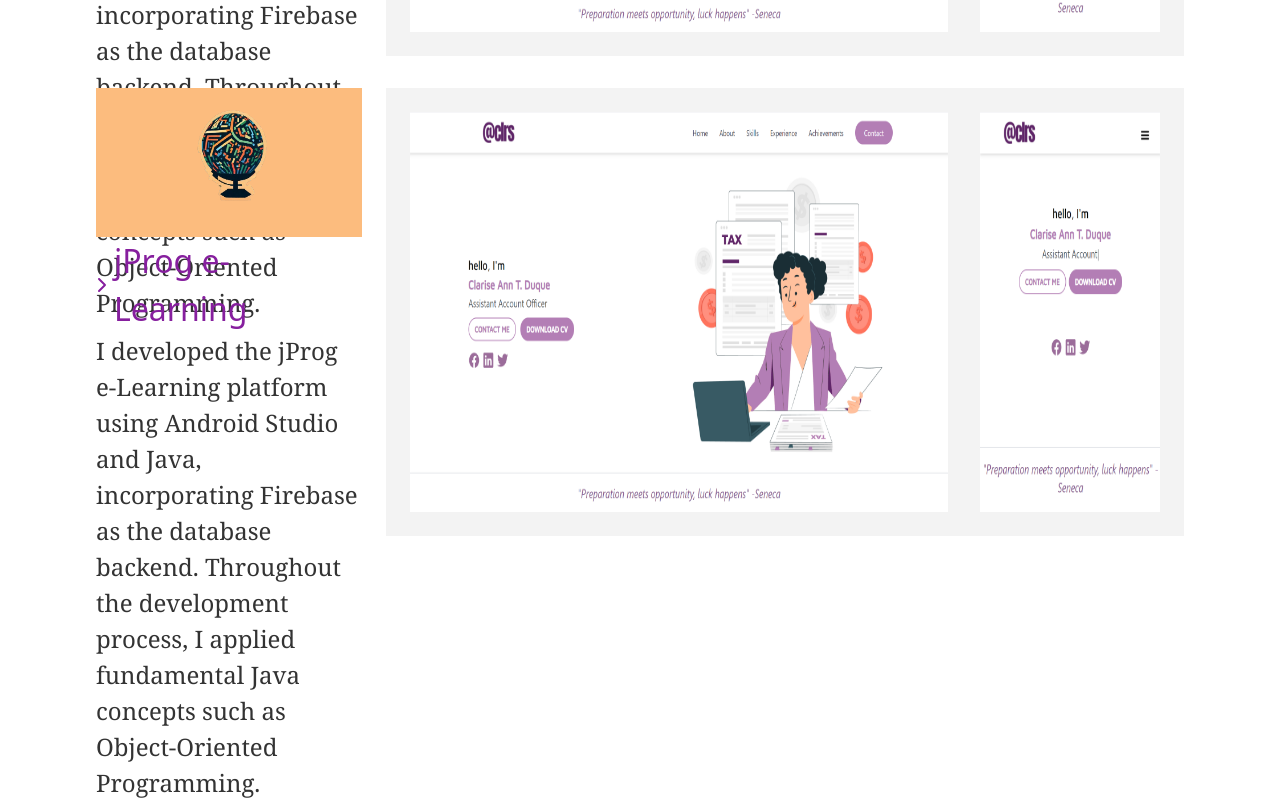
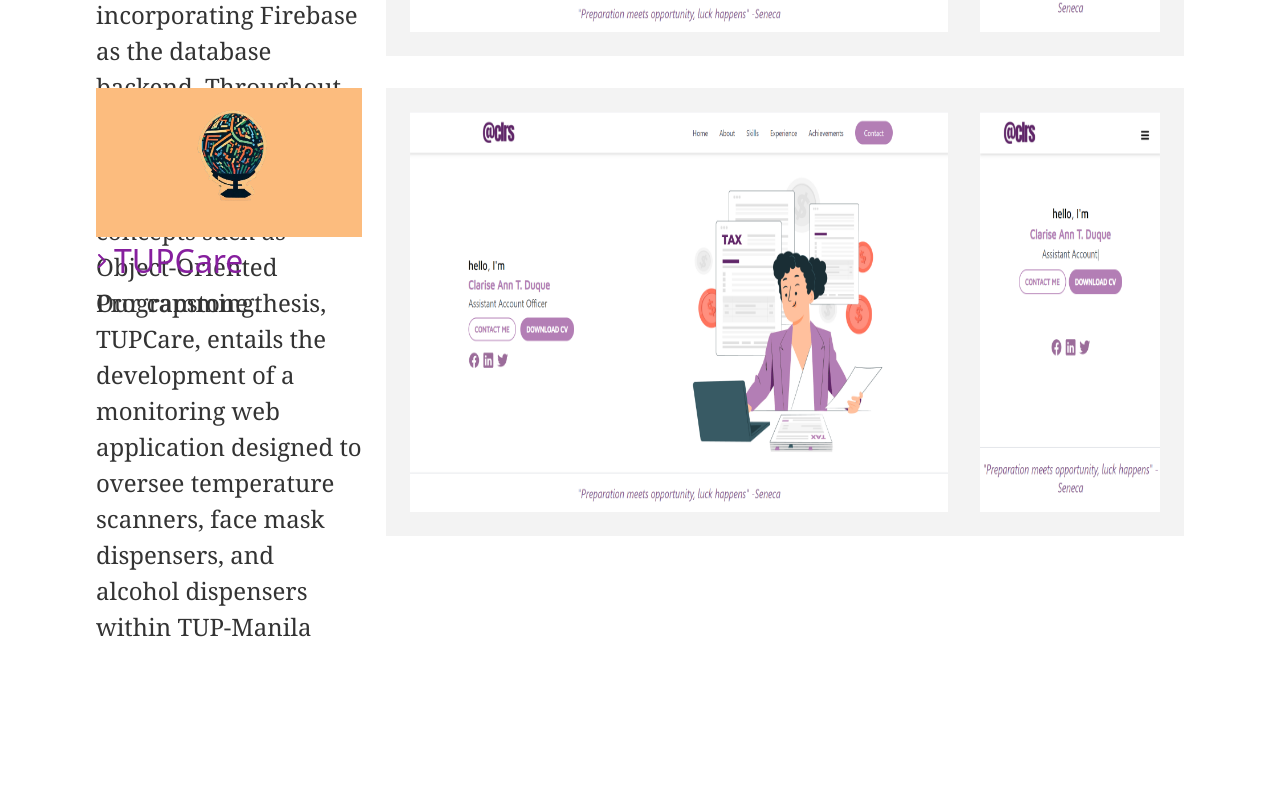
Before and after one commit to patrickeugenesacueza/Yujin-Portfolio, a React (Vite) app in the folder portfolio/: page / in a window 1280 px wide. Shown: the part 1909-2710 px from the top of the page. After the commit the page ends 2554 px from the top, so only its background shows below. Built offline with nearby package versions, Linux system fonts and the light colour scheme.

Commit message:
Update HeroSection.jsx

```diff
--- a/portfolio/src/Pages/HeroSection.jsx
+++ b/portfolio/src/Pages/HeroSection.jsx
@@ -180,13 +180,10 @@ const HeroSection = () => {
                   icon={faChevronRight}
                   className="mr-2 text-[#861f9e]"
                 />
-                <h1 className="text-[2rem] text-[#861f9e]">jProg e-Learning</h1>
+                <h1 className="text-[2rem] text-[#861f9e]">TUPCare</h1>
               </div>
               <span className="text-[1.5rem] text-[#333] font-serif">
-                I developed the jProg e-Learning platform using Android Studio
-                and Java, incorporating Firebase as the database backend.
-                Throughout the development process, I applied fundamental Java
-                concepts such as Object-Oriented Programming.
+              Our capstone thesis, TUPCare, entails the development of a monitoring web application designed to oversee temperature scanners, face mask dispensers, and alcohol dispensers within TUP-Manila
               </span>
             </div>
           </div>
```
